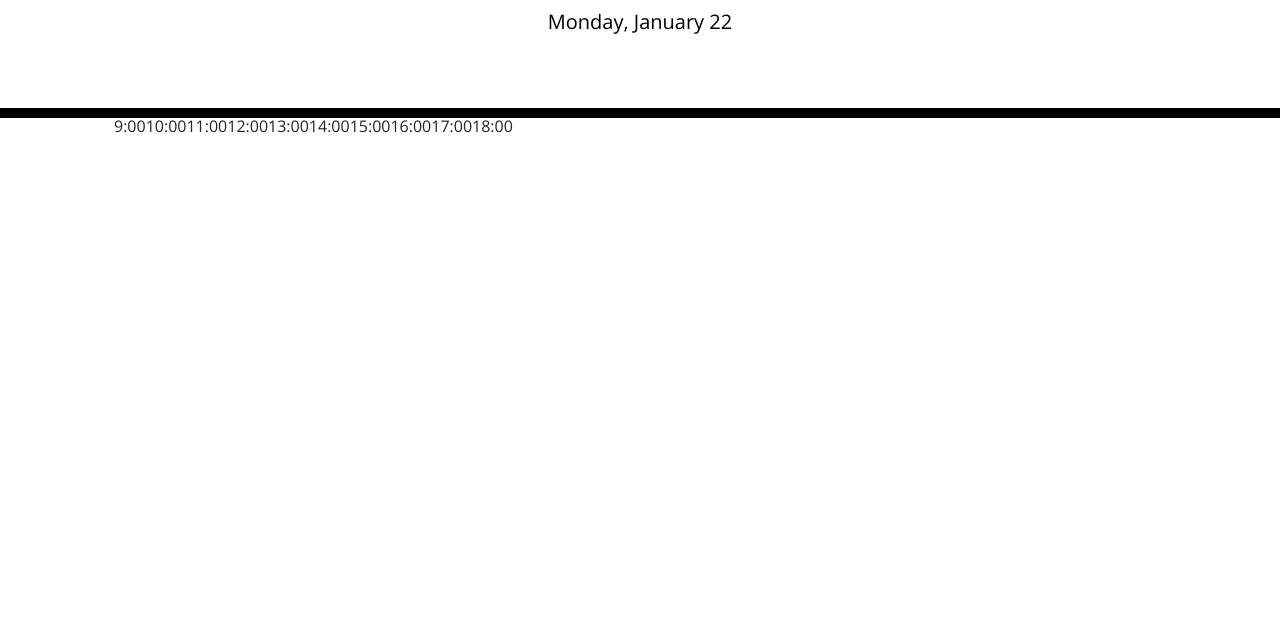
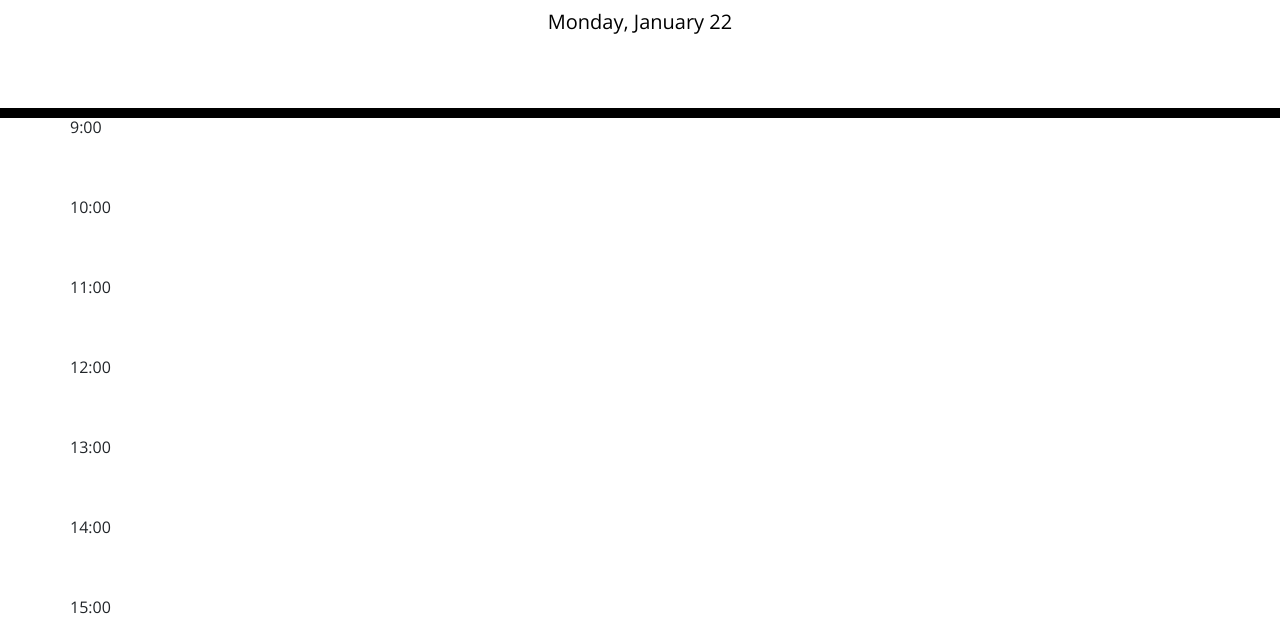
Before and after one commit to TraceyPen/Daily-Planner-App, a plain HTML site: page index.html in a window 1280 px wide. Shown: the part 169-800 px from the top of the page. Drawn offline with nearby package versions, Linux system fonts and the light colour scheme.

Commit message:
times displaying as a list

```diff
--- a/index.html
+++ b/index.html
@@ -30,9 +30,9 @@
       <p class="lead">A simple calendar app for scheduling your work day</p>
       <p id="currentDay" class="lead"></p>
     </header>
-    <div class="container">
+    <div class="container" id = "time-blocks">
       <!-- Timeblocks go here -->
-      <ol id="time-blocks"></ol>
+
     </div>
 
     <script src="https://cdnjs.cloudflare.com/ajax/libs/jquery/3.2.1/jquery.min.js"></script>
--- a/script.js
+++ b/script.js
@@ -1,5 +1,5 @@
 dateDisplayEl = $("#currentDay");
-timeBlocks = $("#time-blocks")
+timeBlocksEl = $("#time-blocks")
 
 
 
@@ -13,12 +13,15 @@ var now = dayjs().format('HH');
 console.log(now)
 
 
+
 var times = ["9:00", "10:00", "11:00", "12:00", "13:00", "14:00", "15:00", "16:00", "17:00", "18:00"];
 for (var i = 0; i < times.length; i++) {
 
-    timeBlocks.append(times[i]);
+    var timesEl = $('<li>');
+    timesEl.text(times[i]);
 
+    timesEl.addClass('row');
 
-
+    timeBlocksEl.append(timesEl);
 
 }
--- a/style.css
+++ b/style.css
@@ -29,6 +29,16 @@ header {
 .time-block {
   text-align: center;
   border-radius: 15px;
+}
+
+ul{
+  display: flex;
+
+}
+
+li{
+  position: relative;
+  display: block;
 }
 
 .row {
```
